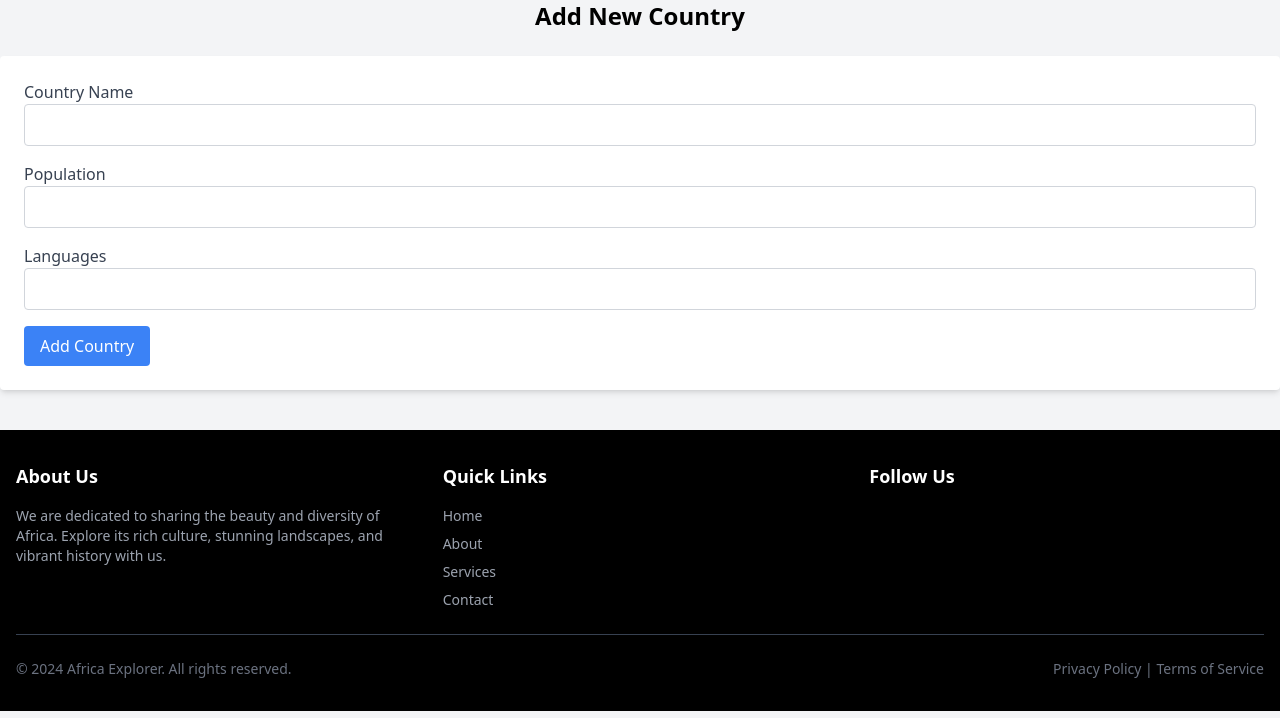
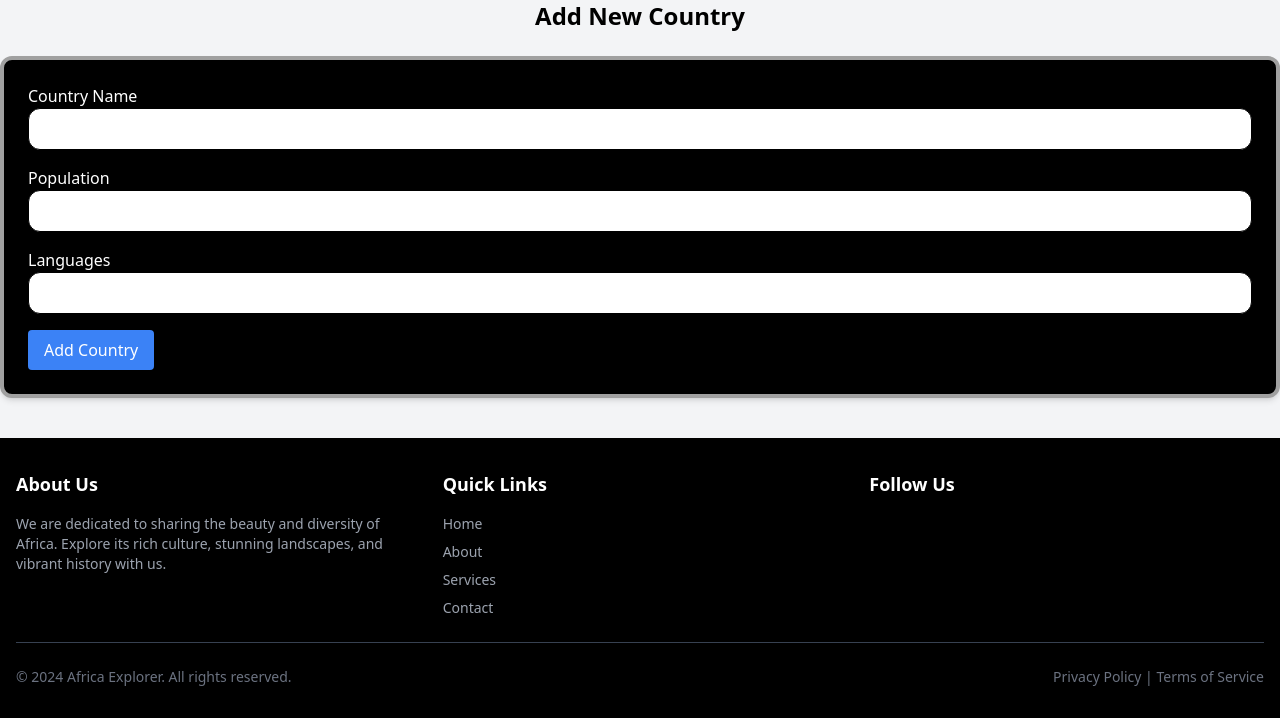
Before and after one commit to taouamwalideddine/brief-7-Africa, a PHP site: page /add.php in a window 1280 px wide. Shown: the part 60-778 px from the top of the page. Run offline with PHP 8.4, Linux system fonts and the light colour scheme; some libraries are stand-ins or nearby versions.

Commit message:
finished styling for the other pages

```diff
--- a/add.php
+++ b/add.php
@@ -46,18 +46,18 @@ if ($_SERVER['REQUEST_METHOD'] === 'POST') {
 
     <div class="container mx-auto">
         <h1 class="text-2xl font-bold mb-6 text-center">Add New Country</h1>
-        <form action="" method="POST" class="bg-white p-6 shadow-md rounded">
+        <form action="" method="POST" class="bg-black p-6 shadow-md border-4 border-[#a0a0a0] rounded-xl">
             <div class="mb-4">
-                <label class="block text-gray-700">Country Name</label>
-                <input type="text" name="name" class="w-full border border-gray-300 p-2 rounded" required>
+                <label class="block text-white">Country Name</label>
+                <input type="text" name="name" class="w-full border border-black p-2 rounded-xl" required>
             </div>
             <div class="mb-4">
-                <label class="block text-gray-700">Population</label>
-                <input type="number" name="population" class="w-full border border-gray-300 p-2 rounded" required>
+                <label class="block text-white">Population</label>
+                <input type="number" name="population" class="w-full border border-black p-2 rounded-xl" required>
             </div>
             <div class="mb-4">
-                <label class="block text-gray-700">Languages</label>
-                <input type="text" name="languages" class="w-full border border-gray-300 p-2 rounded" required>
+                <label class="block text-white">Languages</label>
+                <input type="text" name="languages" class="w-full border border-black p-2 rounded-xl" required>
             </div>
             <button type="submit" class="bg-blue-500 text-white px-4 py-2 rounded">Add Country</button>
         </form>
--- a/addCity.php
+++ b/addCity.php
@@ -68,7 +68,7 @@ if ($_SERVER['REQUEST_METHOD'] === 'POST') {
                 ?>
             </select>
         </div>
-        <button type="submit" class="bg-black border-2 rounded-lg hover:bg-white hover:text-black    text-white px-4 py-2 rounded">Add City</button>
+<button type="submit" class="bg-black border-2 rounded-lg hover:bg-white hover:text-black text-white px-4 py-2">Add City</button>
     </form>
 </div>
 <footer class="bg-black text-white mt-10 py-8">
```
